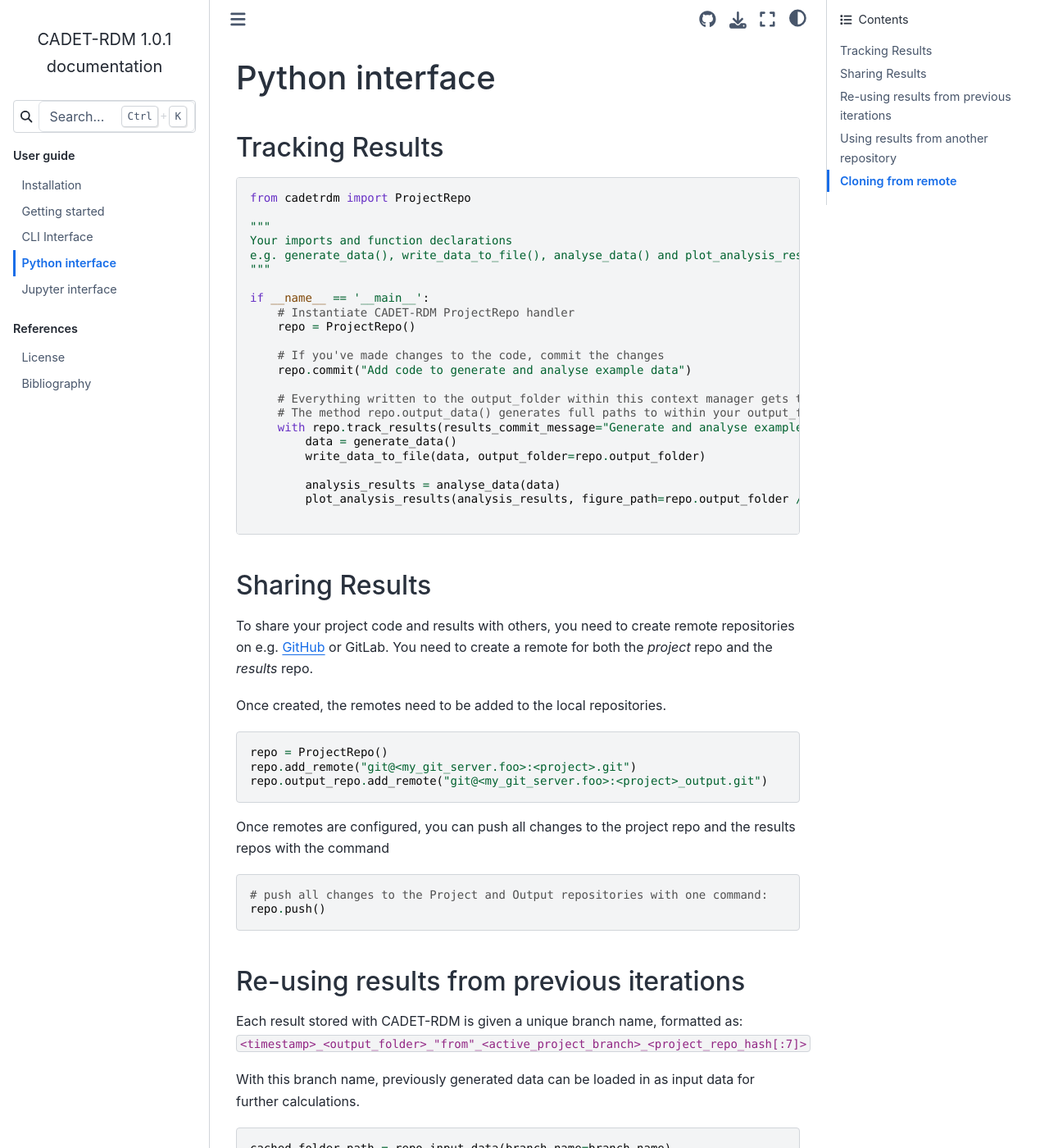
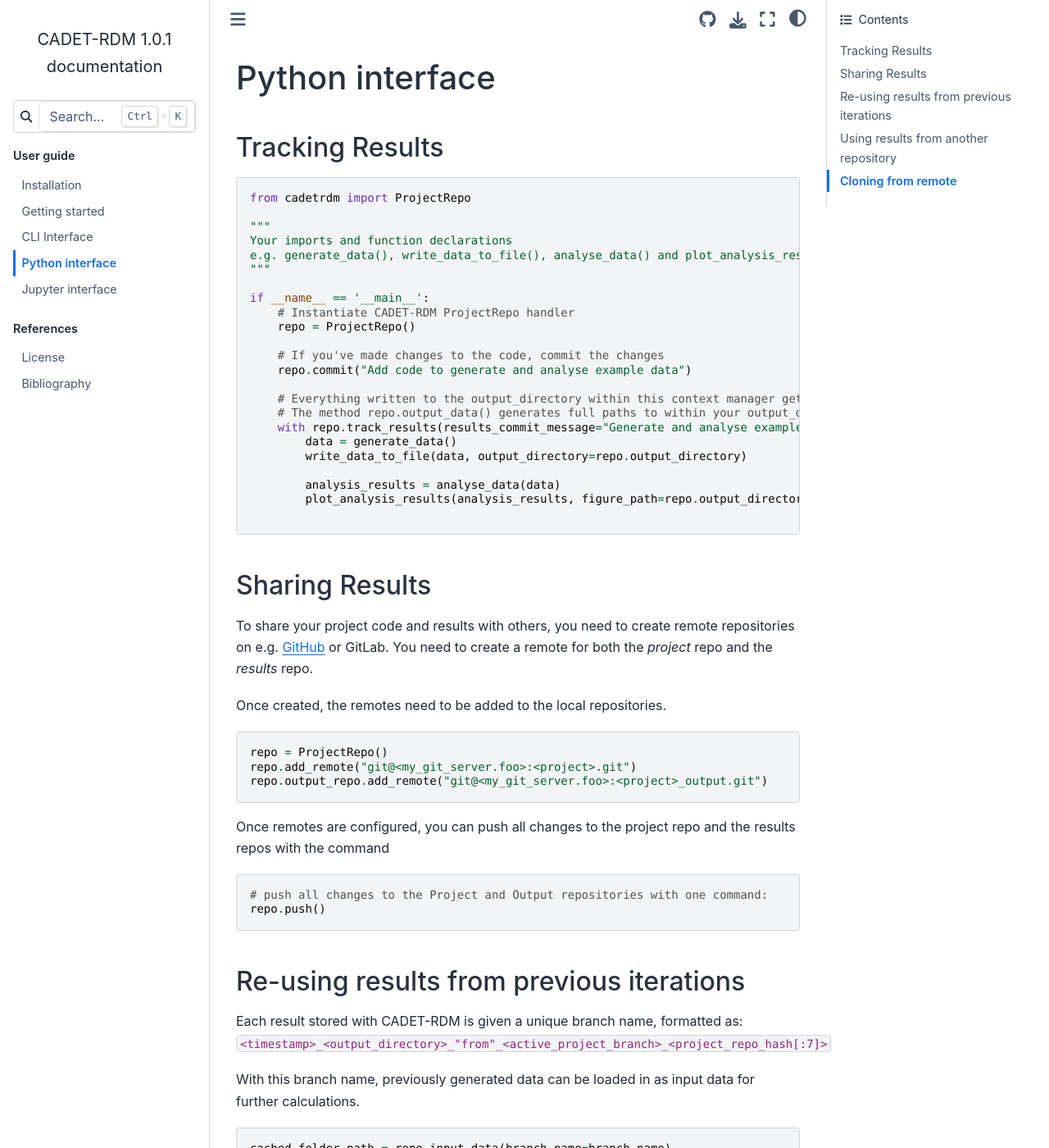
Before and after one commit to cadet/CADET-RDM, a Sphinx documentation site: the page built from docs/source/user_guide/python-interface.md, in a window 1280 px wide and 1400 px high. Shown: the whole window at 82% size. Built offline with Sphinx 7.4.7 and the Sphinx Book theme 1.1.4, drawn with Linux system fonts in a browser that asks for light colours.

Commit message:
rename output_folder to output_directory

````diff
--- a/docs/source/user_guide/python-interface.md
+++ b/docs/source/user_guide/python-interface.md
@@ -18,14 +18,14 @@ if __name__ == '__main__':
     # If you've made changes to the code, commit the changes
     repo.commit("Add code to generate and analyse example data")
 
-    # Everything written to the output_folder within this context manager gets tracked
-    # The method repo.output_data() generates full paths to within your output_folder
+    # Everything written to the output_directory within this context manager gets tracked
+    # The method repo.output_data() generates full paths to within your output_directory
     with repo.track_results(results_commit_message="Generate and analyse example data"):
         data = generate_data()
-        write_data_to_file(data, output_folder=repo.output_folder)
+        write_data_to_file(data, output_directory=repo.output_directory)
 
         analysis_results = analyse_data(data)
-        plot_analysis_results(analysis_results, figure_path=repo.output_folder / "analysis" / "regression.png")
+        plot_analysis_results(analysis_results, figure_path=repo.output_directory / "analysis" / "regression.png")
 
 ```
 
@@ -54,7 +54,7 @@ repo.push()
 ## Re-using results from previous iterations
 
 Each result stored with CADET-RDM is given a unique branch name, formatted as:
-`<timestamp>_<output_folder>_"from"_<active_project_branch>_<project_repo_hash[:7]>`
+`<timestamp>_<output_directory>_"from"_<active_project_branch>_<project_repo_hash[:7]>`
 
 With this branch name, previously generated data can be loaded in as input data for
 further calculations.
````
Also changed, not shown: docs/source/user_guide/CLI-interface.md (+1 -1 lines), 3 other files.
